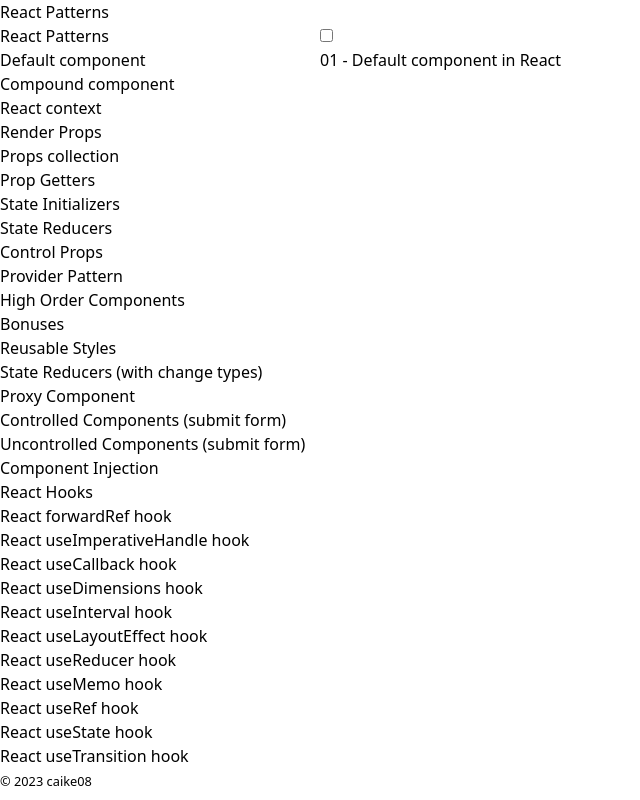
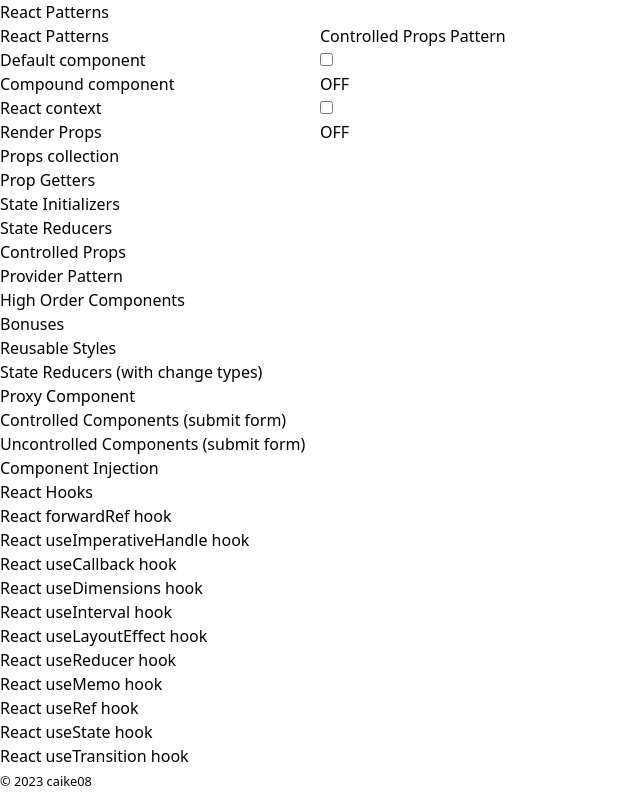
Before and after one commit to caike08/react-patterns, a React (Vite) app: page /9-controlled-props in a window 1280 px wide. Before the commit this address led to /1-default-component. Shown: the whole page, without its empty margins (0-640 px from the left). Built offline with nearby package versions, Linux system fonts and the light colour scheme.

Commit message:
created controlled props pattern page

```diff
--- a/src/App.tsx
+++ b/src/App.tsx
@@ -18,6 +18,7 @@
 import PropsGetter from './pages/PropsGetter/PropsGetterPage'
 import StateInitializers from './pages/StateInitializers/StateInitializersPage'
 import StateReducer from './pages/StateReducer/StateReducerPage'
+import ControlledProps from './pages/ControlledProps/ControlledPropsPage'
 
 
 const router = createBrowserRouter(
@@ -31,6 +32,7 @@
       <Route path='/6-props-getter' element={<PropsGetter />} />
       <Route path='/7-state-initializers' element={<StateInitializers />} />
       <Route path='/8-state-reducers' element={<StateReducer />} />
+      <Route path='/9-controlled-props' element={<ControlledProps />} />
       <Route path='*' element={<NotFound />} />
     </Route>
   )
--- a/src/constants/pages.const.tsx
+++ b/src/constants/pages.const.tsx
@@ -34,8 +34,8 @@
     path: '8-state-reducers',
   },
   {
-    title: 'Control Props',
-    path: '9-control-props',
+    title: 'Controlled Props',
+    path: '9-controlled-props',
   },
   {
     title: 'Provider Pattern',
--- /dev/null
+++ b/src/pages/ControlledProps/ControlledPropsPage.tsx
@@ -0,0 +1,63 @@
+/* eslint-disable @typescript-eslint/no-explicit-any */
+// React controlled props pattern
+// https://dev.to/robogeek95/react-controlled-props-pattern-3ej1
+// https://kentcdodds.com/blog/control-props-vs-state-reducers
+
+import { useState } from 'react'
+
+import Switch from '../../components/Switch/Switch'
+
+const Toggle = (props: any) => {
+  const [ on, setOn ] = useState<boolean>(false)
+
+  const checkIfControlled = (arg: any) => {
+    // if prop.on (which is the value of useState) is not undefined
+    return props[arg] !== undefined
+  }
+
+  const getOn = () => {
+    // if props.on exists, component is controlled from outside. Otherwise, it is controlled via its internal useState
+    return checkIfControlled('on') ? props.on : on
+  }
+
+  const toggle = () => {
+    // if props.on exists, onToggle is called from parent component. Otherwise, setOn is called
+    return checkIfControlled('on')
+      ? props.onToggle(!getOn())
+      : setOn(!on)
+  }
+
+  return (
+    <>
+      <Switch on={getOn()} onClick={toggle} />
+
+      <button
+        className='bg-gray-200 p-2 rounded hover:bg-gray-300 px-4 py-2 mt-4'
+        onClick={toggle}
+      >
+        {getOn() ? 'ON' : 'OFF'}
+      </button>
+    </>
+  )
+}
+
+const ControlledProps = (props: any) => {
+  const [ bothOn, setBothOn ] = useState<boolean>(false)
+
+  const handleToggle = (on: boolean) => {
+    // one toggle should affect the other, meaning that it is controlled from outside :)
+    setBothOn(on)
+  }
+
+  return (
+    <>
+      <h1 className='text-2xl font-bold text-gray-700 mb-4'>Controlled Props Pattern</h1>
+
+      <Toggle on={bothOn} onToggle={handleToggle} {...props} />
+      <br />
+      <Toggle on={bothOn} onToggle={handleToggle} {...props} />
+    </>
+  )
+}
+
+export default ControlledProps
```
